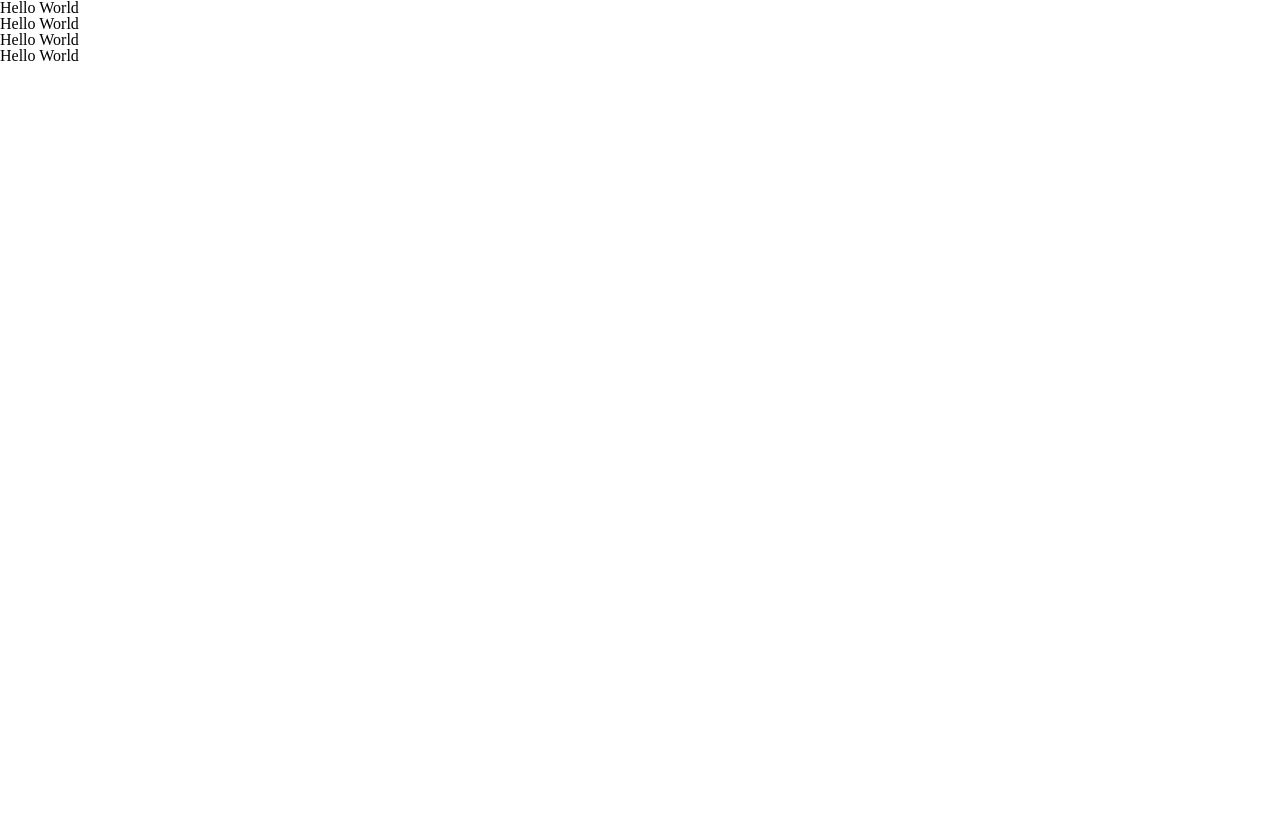
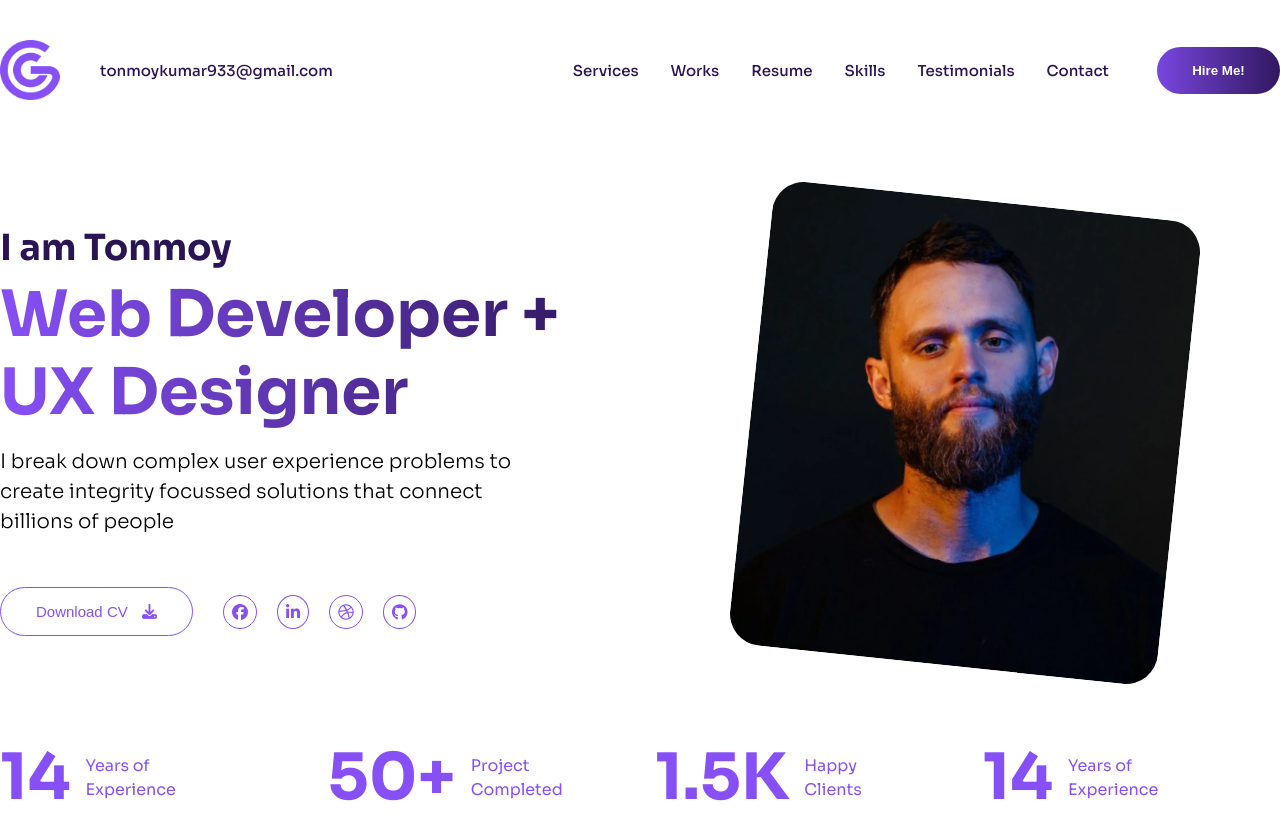
Before and after one commit to tonmoysutradhar/personal-portfolio, a website: page index.html in a window 1280 px wide. Drawn offline with Linux system fonts and the light colour scheme.

Commit message:
add navber and banner section

```diff
--- a/assets/scss/app.scss
+++ b/assets/scss/app.scss
@@ -1,3 +1,11 @@
 @import "./abstracts/reset" ;
 
-@import "./components/user_card";
+@import "./components/fonts";
+
+@import "./components/variables";
+
+@import "./components/width";
+
+@import "./components/nav_style";
+
+@import "./components/banner_style";
--- /dev/null
+++ b/assets/scss/components/_banner_style.scss
@@ -0,0 +1,88 @@
+.banner {
+  display: flex;
+  justify-content: space-between;
+  align-items: center;
+  margin: 80px 0;
+}
+.banner-text {
+  max-width: 636px;
+  h3 {
+    font-size: 36px;
+    color: var(--color1);
+    font-weight: var(--font-weight2);
+  }
+  h1{
+    font-size: 4rem;
+    background: linear-gradient(to right, var(--color3) 0%, var(--color1) 100%);
+    background-clip: text;
+    color: transparent;
+    font-weight: var(--font-weight2);
+    line-height: 78px;
+    margin: 10px 0 15px 0;
+  }
+  p {
+    max-width: 550px;
+    font-size: 20px;
+    font-weight: var(--font-weight3);
+    line-height: 30px;
+    margin-bottom: 50px;
+  }
+  .banner-icons {
+    display: flex;
+    align-items: center;
+    gap: 30px;
+    button {
+      font-size: 15px;
+      padding: 15px 35px;
+      border-radius: 50px;
+      color: var(--color3);
+      background-color: var(--color2);
+      border: 1px solid var(--color3);
+      span {
+        margin-left: 10px;
+      }
+    }
+
+    .social-icons {
+      display: flex;
+      gap: 20px;
+      a {
+        font-size: 16px;
+        padding: 8px;
+        color: var(--color3);
+        border: 1px solid var(--color3);
+        border-radius: 50%;
+      }
+    }
+  }
+}
+
+
+.banner-img {
+  margin-right: 100px;
+  img {
+    max-width: 430px;
+    border-radius: 32px;
+    transform: rotate(6deg);
+  }
+}
+
+.happy-clients {
+  display: flex;
+  gap: 30px;
+  .clients {
+    display: flex;
+    gap: 15px;
+    width: 300px;
+    align-items: center;
+    color: var(--color3);
+    h4 {
+      font-size: 64px;
+      font-weight: var(--font-weight2);
+    }
+    p {
+      font-size: 16px;
+      line-height: 24px;
+    }
+  }
+}
--- /dev/null
+++ b/assets/scss/components/_fonts.scss
@@ -0,0 +1,7 @@
+@import url('https://fonts.googleapis.com/css2?family=Sora:wght@100..800&display=swap');
+
+
+body {
+  font-family: "Sora", sans-serif;
+  font-size: 15px;
+}
--- /dev/null
+++ b/assets/scss/components/_nav_style.scss
@@ -0,0 +1,43 @@
+.navbar,
+.nav-logo,
+.nav-list {
+  display: flex;
+  align-items: center;
+}
+.navbar {
+  padding: 2.5rem 0 1.25rem 0;
+  justify-content: space-between;
+}
+
+.nav-logo {
+  gap: 2.5rem;
+  img {
+    max-width: 60px;
+  }
+  a {
+    color: var(--color1);
+    text-decoration: none;
+    font-weight: var(--font-weight1);
+  }
+}
+
+.nav-list {
+  gap: 3rem;
+  ul {
+    display: flex;
+    gap: 2rem;
+    a {
+      color: var(--color1);
+      text-decoration: none;
+      font-weight: var(--font-weight1);
+    }
+  }
+  button {
+    color: var(--color2);
+    padding: 1rem 2.2rem;
+    border: none;
+    border-radius: 50px;
+    font-weight: var(--font-weight2);
+    background: linear-gradient(90deg, rgba(121,70,223,1) 0%, rgba(48,24,95,1) 100%);
+  }
+}
--- /dev/null
+++ b/assets/scss/components/_variables.scss
@@ -0,0 +1,11 @@
+:root {
+  --color1 : #2a1454;
+  --color2 : white ;
+
+  --color3 : #8750f7;
+
+  --font-weight1 : 500;
+  --font-weight2 : 700;
+  --font-weight3 : 300;
+
+}
--- /dev/null
+++ b/assets/scss/components/_width.scss
@@ -0,0 +1,4 @@
+header {
+  max-width: 1320px;
+  margin: 0 auto;
+}
--- a/index.html
+++ b/index.html
@@ -4,11 +4,84 @@
   <meta name="viewport" content="width=device-width, initial-scale=1.0">
   <title>Personal Portfolio</title>
   <link rel="stylesheet" href="./assets/styles/app.css">
+  <script src="https://kit.fontawesome.com/d2fd26e07e.js" crossorigin="anonymous"></script>
+
 </head>
 <body>
-  <h1>Hello World</h1>
-  <h1>Hello World</h1>
-  <h1>Hello World</h1>
-  <h1>Hello World</h1>
+  <header>
+    <!-- navber starts -->
+    <nav class="navbar">
+      <div class="nav-logo">
+        <img src="./assets/images/logo-secondary.webp" alt="">
+        <a href="https://mail.google.com/mail/u/0/?tab=rm&ogbl#inbox">tonmoykumar933@gmail.com</a>
+      </div>
+
+      <div class="nav-list">
+        <ul>
+          <li><a href="">Services</a></li>
+          <li><a href="">Works</a></li>
+          <li><a href="">Resume</a></li>
+          <li><a href="">Skills</a></li>
+          <li><a href="">Testimonials</a></li>
+          <li><a href="">Contact</a></li>
+        </ul>
+        <button>Hire Me!</button>
+      </div>
+    </nav>
+    <!-- banner starts  -->
+    <div class="banner">
+      <div class="banner-text">
+        <h3>I am Tonmoy</h3>
+        <h1>Web Developer + UX Designer</h1>
+        <p>I break down complex user experience problems to create integrity focussed solutions that connect billions of people</p>
+        <div class="banner-icons">
+          <button>Download CV <span><i class="fa-solid fa-download"></i></span></button>
+          <div class="social-icons">
+            <a href=""><i class="fa-brands fa-facebook"></i></a>
+            <a href=""><i class="fa-brands fa-linkedin-in"></i></a>
+            <a href=""><i class="fa-brands fa-dribbble"></i></a>
+            <a href=""><i class="fa-brands fa-github"></i></a>
+          </div>
+        </div>
+      </div>
+      <div class="banner-img">
+        <img src="./assets/images/hero_img.webp" alt="">
+      </div>
+    </div>
+    <div class="happy-clients">
+      <div class="clients">
+        <h4>14</h4>
+        <p>
+          Years of
+          <br>
+          Experience
+        </p>
+      </div>
+      <div class="clients">
+        <h4>50+</h4>
+        <p>
+          Project
+          <br>
+          Completed
+        </p>
+      </div>
+      <div class="clients">
+        <h4>1.5K</h4>
+        <p>
+          Happy
+          <br>
+          Clients
+        </p>
+      </div>
+      <div class="clients">
+        <h4>14</h4>
+        <p>
+          Years of
+          <br>
+          Experience
+        </p>
+      </div>
+    </div>
+  </header>
 </body>
 </html>
```
Also changed, not shown: assets/images/hero_img.webp (added), assets/images/logo-secondary.webp (added), assets/scss/components/_user_card.scss (deleted), assets/styles/app.css, 1 other file.
